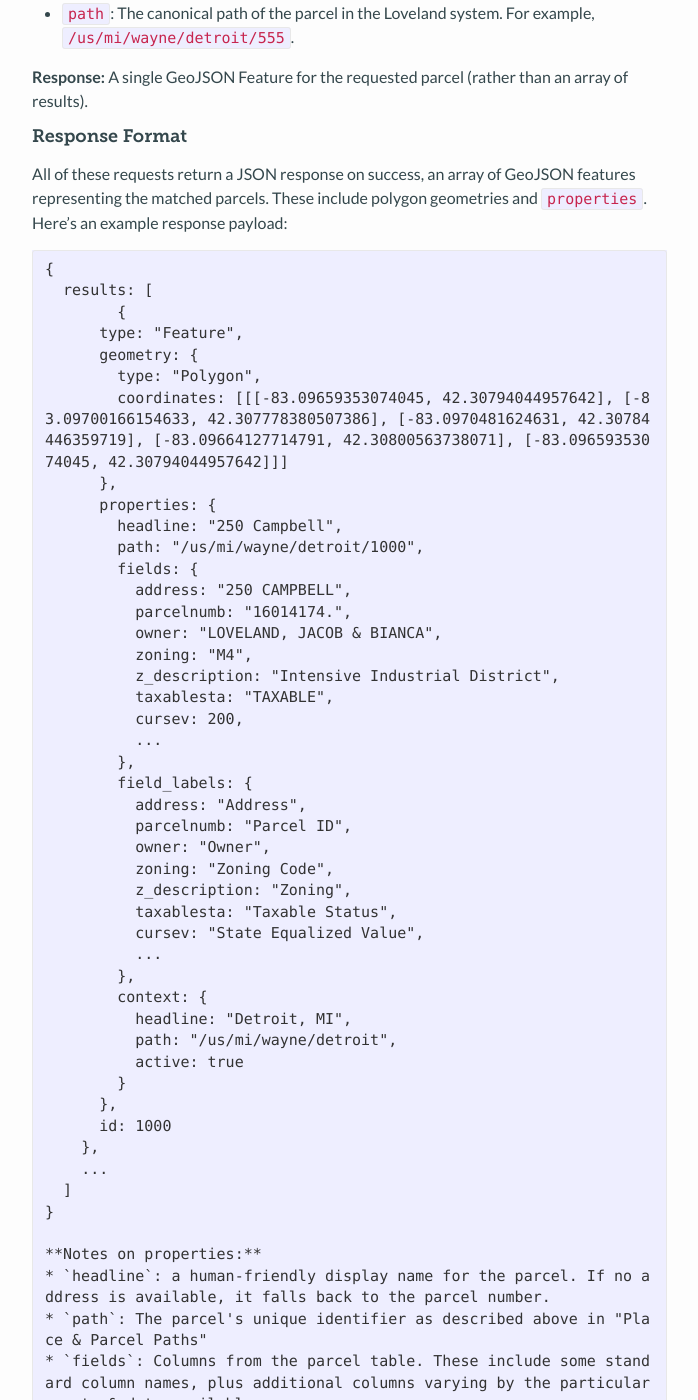
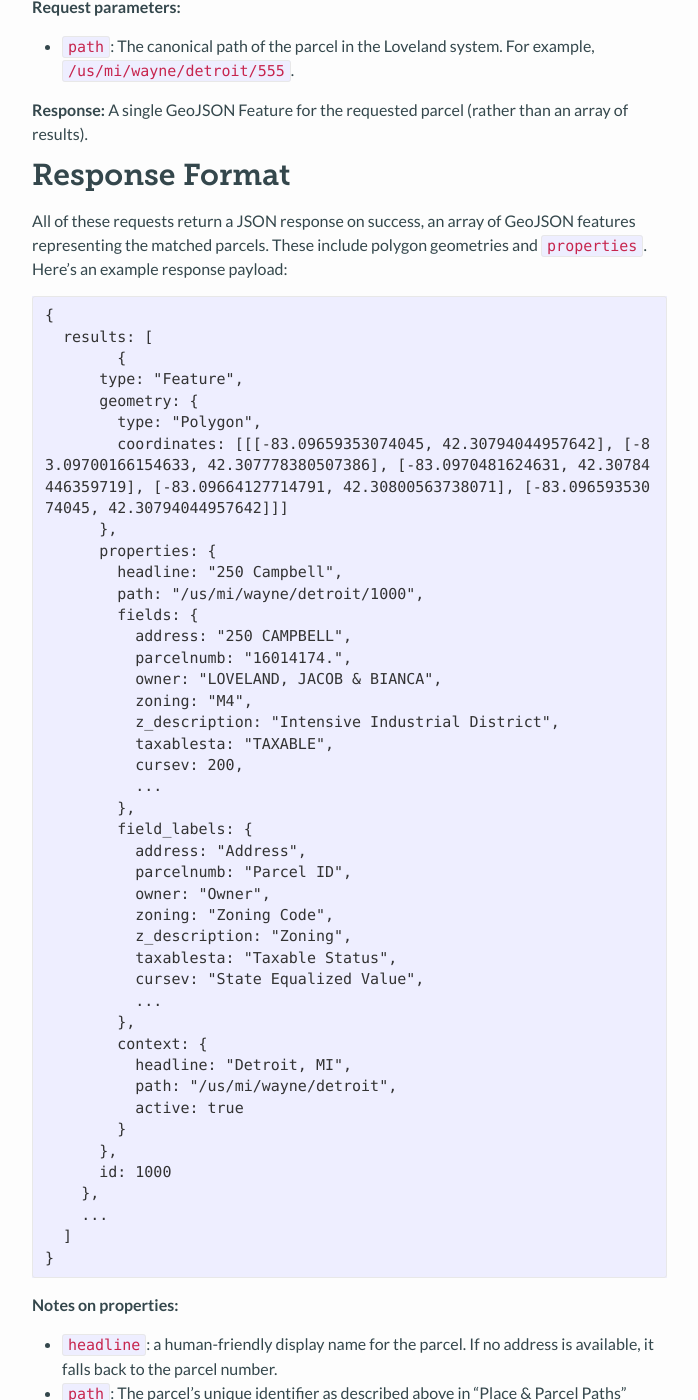
Before and after one commit to loveland/support, a Jekyll site: the page built from _articles/using-the-api.md, in a window 1280 px wide and 1400 px high, scrolled down 1470 px. Shown: the whole window, without its empty margins (338-1036 px from the left). Built offline with Jekyll 4.4.1, drawn with Linux system fonts in a browser that asks for light colours; a script that is not in the unit is left out; some of the changed text lies outside the part shown.

Commit message:
Update using-the-api.md

```diff
--- a/_articles/using-the-api.md
+++ b/_articles/using-the-api.md
@@ -19,10 +19,10 @@
 *Parcel paths* are similar, and include an integer ID at the end. For example, `/us/mi/wayne/detroit/555`. These uniquely identify a parcel in our database in a simple, human-readable format.
 
 
-### Parcel search
+## Parcel search
 
 
-#### By parcel number
+### By parcel number
 
 `GET /api/v1/search.json?parcelnumb=<pin>&token=<token>`
 
@@ -31,7 +31,7 @@
 * `context` (optional): To specify what county or municipality to search in, you can provide a path. See description above.
 
 
-#### By lat-long (reverse geocoding)
+### By lat-long (reverse geocoding)
 
 `GET /api/v1/search.json?lat=<y>&lon=<x>&token=<token>`
 
@@ -40,7 +40,7 @@
 * `lon`: Longitude (x-coord), same.
 
 
-#### By address
+### By address
 
 `GET /api/v1/search.json?query=<address>&context=<path>&token=<token>`
 
@@ -49,7 +49,7 @@
 * `context` (optional): See notes on `context` parameter above
 
 
-#### Parcel details from a known path
+### Parcel details from a known path
 
 `GET /api/v1/parcel.json?path=<path>&token=<token>`
 
@@ -60,7 +60,7 @@
 A single GeoJSON Feature for the requested parcel (rather than an array of results).
 
 
-#### Response Format
+## Response Format
 
 All of these requests return a JSON response on success, an array of GeoJSON features representing the matched parcels. These include polygon geometries and `properties`. Here's an example response payload:
 
@@ -107,9 +107,9 @@
       ]
     }
 
-    **Notes on properties:**
-    * `headline`: a human-friendly display name for the parcel. If no address is available, it falls back to the parcel number.
-    * `path`: The parcel's unique identifier as described above in "Place & Parcel Paths"
-    * `fields`: Columns from the parcel table. These include some standard column names, plus additional columns varying by the particular county & data available.
-    * `field_labels`: Human-friendly labels for each key in `fields`.
-    * `context`: A bit of info about the city or county where this parcel is found, including a `path` one can use as `context` for further searches.
+**Notes on properties:**
+  * `headline`: a human-friendly display name for the parcel. If no address is available, it falls back to the parcel number.
+  * `path`: The parcel's unique identifier as described above in "Place & Parcel Paths"
+  * `fields`: Columns from the parcel table. These include some standard column names, plus additional columns varying by the particular county & data available.
+  * `field_labels`: Human-friendly labels for each key in `fields`.
+  * `context`: A bit of info about the city or county where this parcel is found, including a `path` one can use as `context` for further searches.
```
